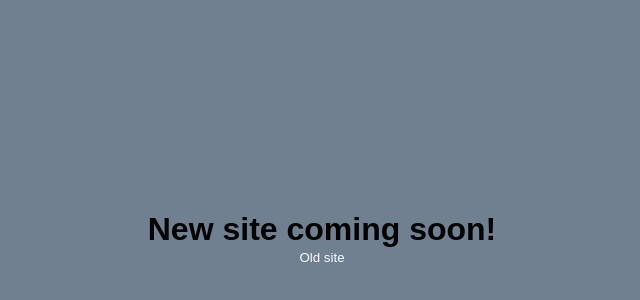
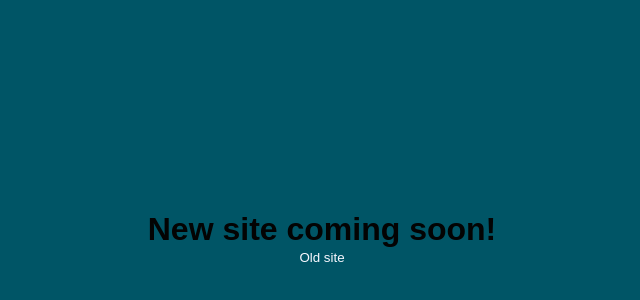
Before and after one commit to AgtLucas/agtlucas.github.io, a plain HTML site: page index.html in a window 1280 px wide. Shown: the part 162-462 px from the top of the page, without its empty margins (318-958 px from the left). Drawn offline with Linux system fonts and the light colour scheme.

Commit message:
Update index.html

```diff
--- a/index.html
+++ b/index.html
@@ -1 +1 @@
-<!doctype html><html lang="en"><head><meta charset="UTF-8"><title>Lucas da Silva - Front-End Ops</title><meta name="viewport" content="width=device-width"><style>*{margin: 0;padding: 0;}*, *:before, *:after{-moz-box-sizing: border-box;-webkit-box-sizing: border-box;box-sizing: border-box;}html, body{height: 100%;}body{font-family: sans-serif;font-weight: 300;background: slategray;color: #030303;}.main{position: absolute;top: 0;right: 0;bottom: 0;left: 0;}.hello{position: absolute;top: 50%;left: 50%;text-align: center;-webkit-transform: translate(-50%, -50%);-moz-transform: translate(-50%, -50%);-ms-transform: translate(-50%, -50%);-o-transform: translate(-50%, -50%);transform: translate(-50%, -50%);}.old-site{text-decoration: none;color: ghostwhite;}.old-site:hover{text-decoration: underline;}</style><link rel="shortcut icon" href="favicon.ico" type="image/x-icon"><link rel="apple-touch-icon" href="favicon.png"></head><body><div class="main"><div class="hello"><h1>New site coming soon!</h1><small><a class="old-site" href="http://agtlucas.com">Old site</a></small></div></div></body></html>
+<!doctype html><html lang="en"><head><meta charset="UTF-8"><title>Lucas da Silva - Front-End Ops</title><meta name="viewport" content="width=device-width"><style>*{margin: 0;padding: 0;}*, *:before, *:after{-moz-box-sizing: border-box;-webkit-box-sizing: border-box;box-sizing: border-box;}html, body{height: 100%;}body{font-family: sans-serif;font-weight: 300;background:#056;color: #030303;}.main{position: absolute;top: 0;right: 0;bottom: 0;left: 0;}.hello{position: absolute;top: 50%;left: 50%;text-align: center;-webkit-transform: translate(-50%, -50%);-moz-transform: translate(-50%, -50%);-ms-transform: translate(-50%, -50%);-o-transform: translate(-50%, -50%);transform: translate(-50%, -50%);}.old-site{text-decoration: none;color: ghostwhite;}.old-site:hover{text-decoration: underline;}</style><link rel="shortcut icon" href="favicon.ico" type="image/x-icon"><link rel="apple-touch-icon" href="favicon.png"></head><body><div class="main"><div class="hello"><h1>New site coming soon!</h1><small><a class="old-site" href="http://agtlucas.com">Old site</a></small></div></div></body></html>
```
